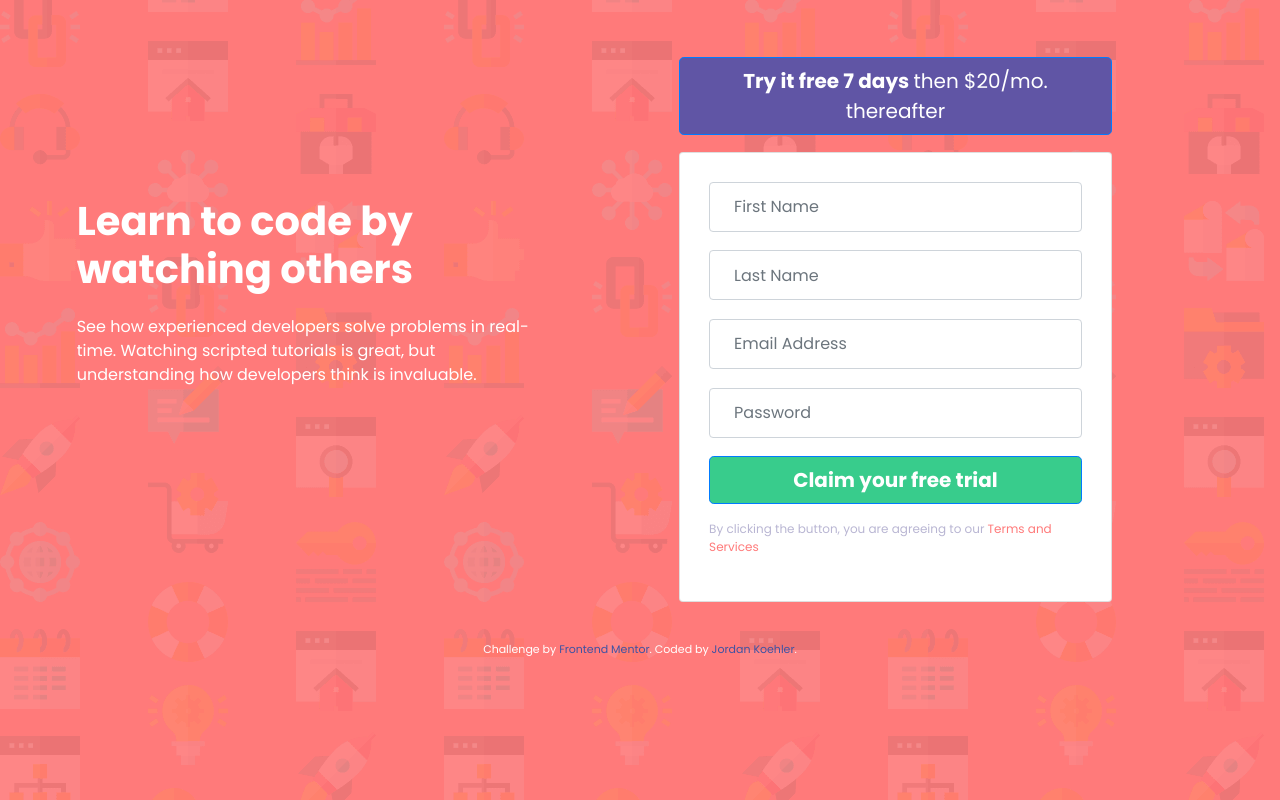
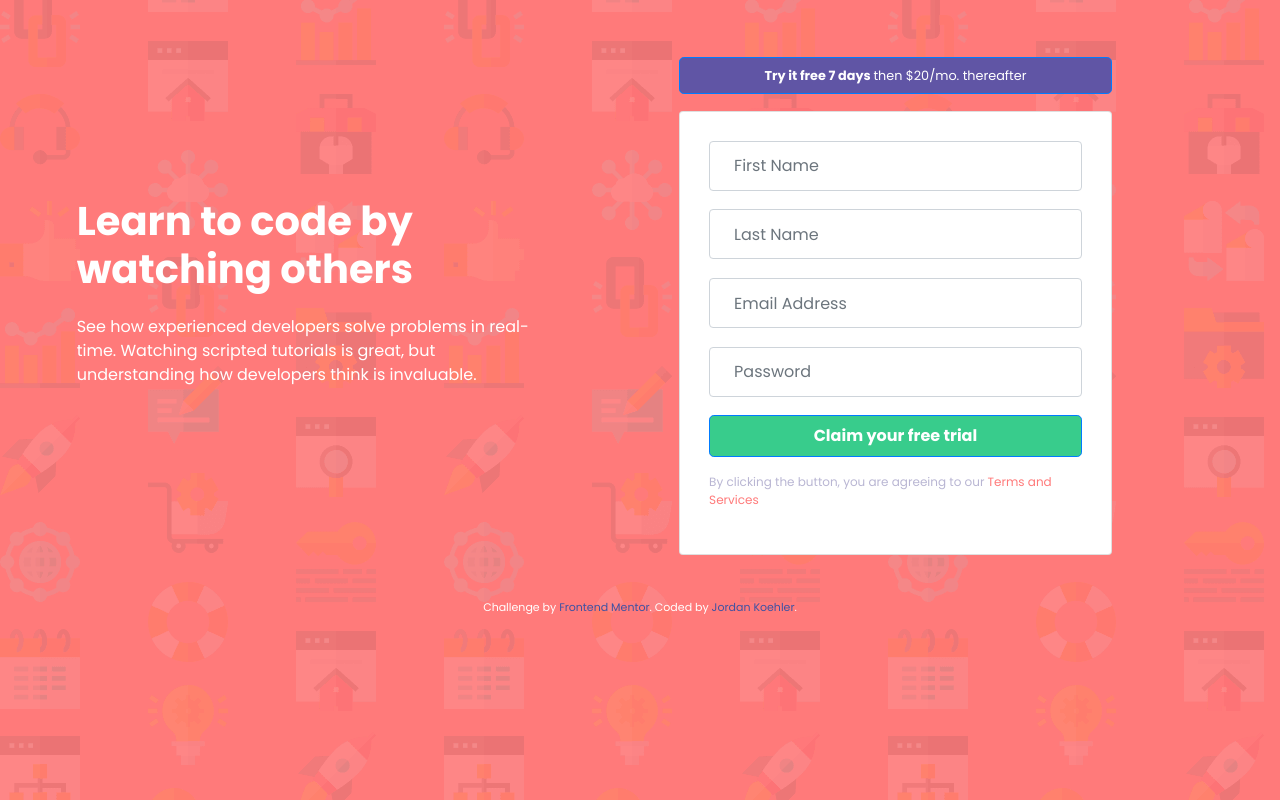
Before and after one commit to JordanKoehler/intro-component-with-signup-form-master, a plain HTML site: page index.html in a window 1280 px wide. Drawn offline with nearby package versions, Linux system fonts and the light colour scheme.

Commit message:
finished HTML and CSS

```diff
--- a/styles.css
+++ b/styles.css
@@ -30,6 +30,7 @@ p {
 }
 
 .tryIt-btn {
+  font-size: 0.8rem;
   font-weight: 400;
   background-color: hsl(248, 32%, 49%) ;
   margin: 3% 0;
@@ -40,7 +41,8 @@ p {
 }
 .trial-btn {
   background-color: hsl(154, 59%, 51%);
-
+  font-size: 1rem;
+  font-weight: 500;
 }
 
 .trial-btn:hover {
```
